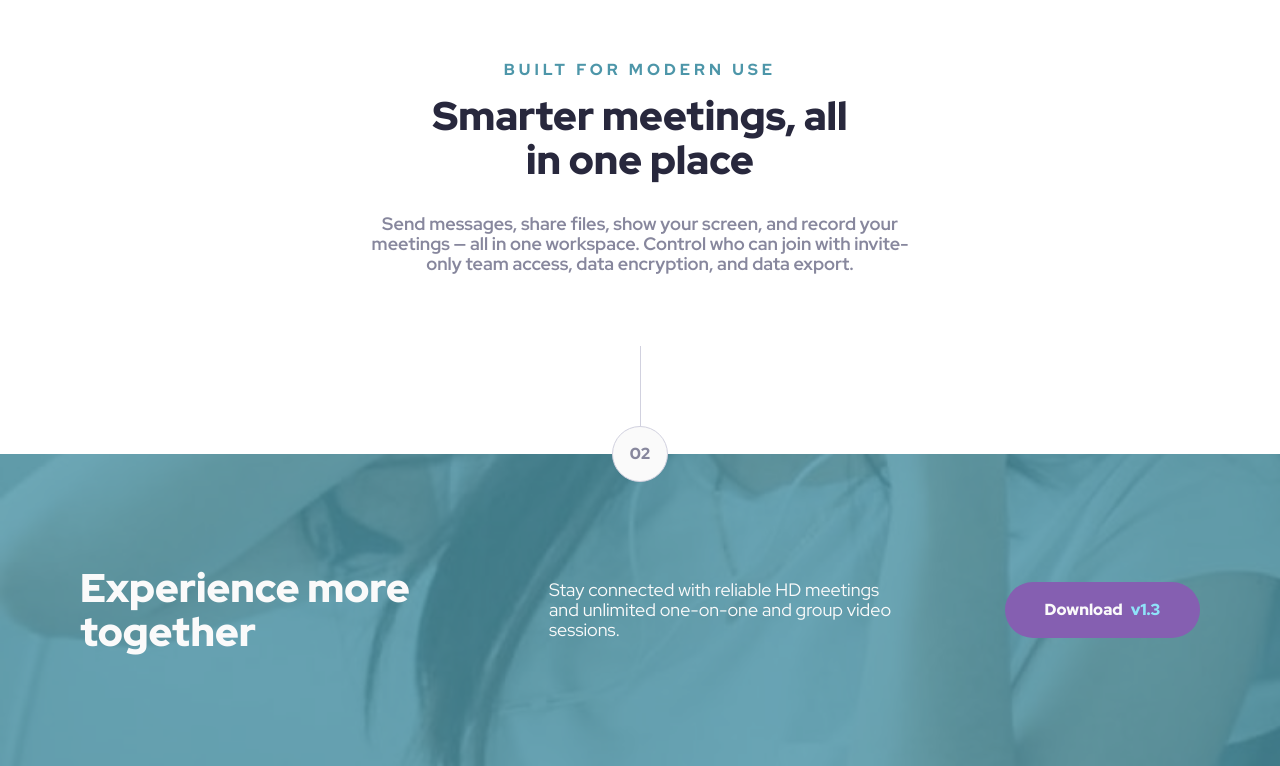
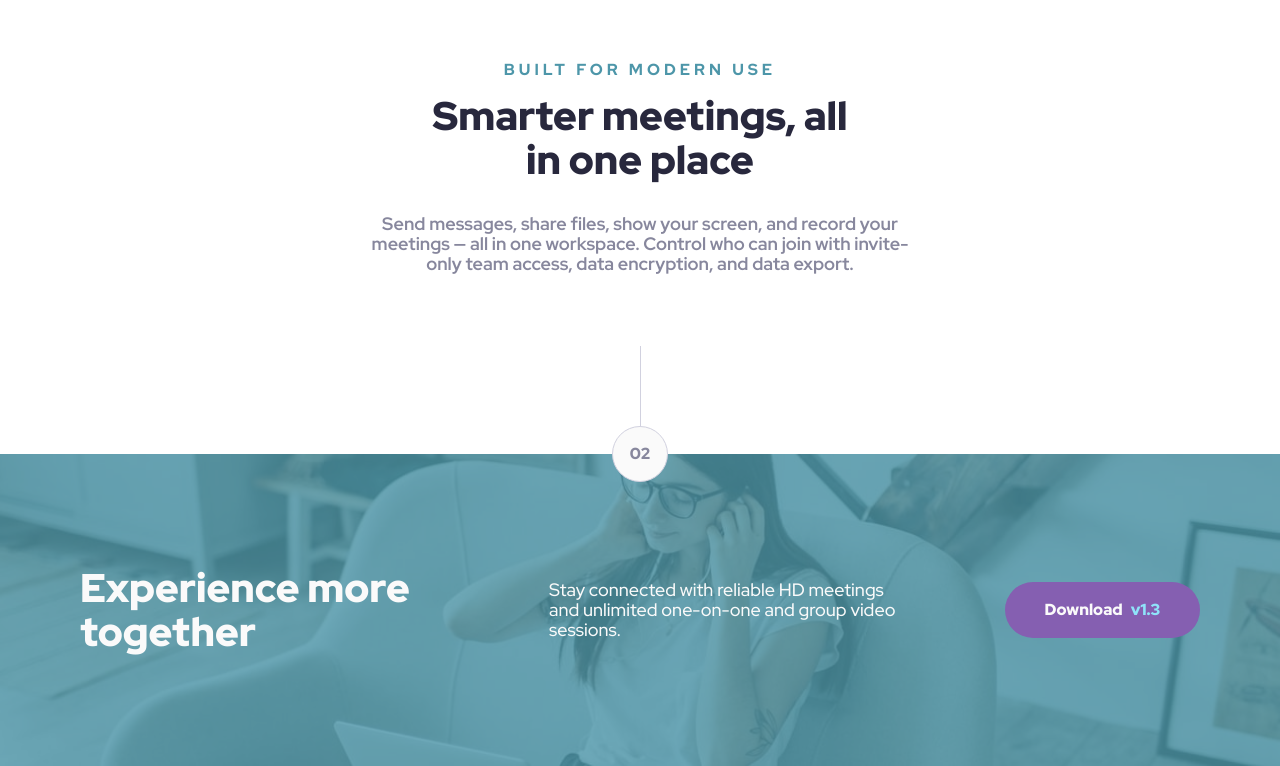
Before and after one commit to NavarroEmiliano/meet-landing-page, a website: page public/index.html in a window 1280 px wide. Shown: the part 1059-1825 px from the top of the page. Drawn offline with nearby package versions, Linux system fonts and the light colour scheme; files that its build step writes are made by us from their sources.

Commit message:
footer img

```diff
--- a/sass/_footer.scss
+++ b/sass/_footer.scss
@@ -22,6 +22,15 @@
         background-image: url(../assets/mobile/image-footer.jpg);
         background-size: cover;
         background-position: center;
+
+        @media (width > 30rem) {
+        background-image: url(../assets/tablet/image-footer.jpg);
+        }
+
+
+        @media (width > 50rem) {
+            background-image: url(../assets/desktop/image-footer.jpg);
+            }
 
 
 
@@ -65,6 +74,7 @@
             @include mixins.text-preset-4;
             color: variables.$white;
             max-inline-size: 48ch;
+            font-weight: 500;
         }
 
         button {
```
